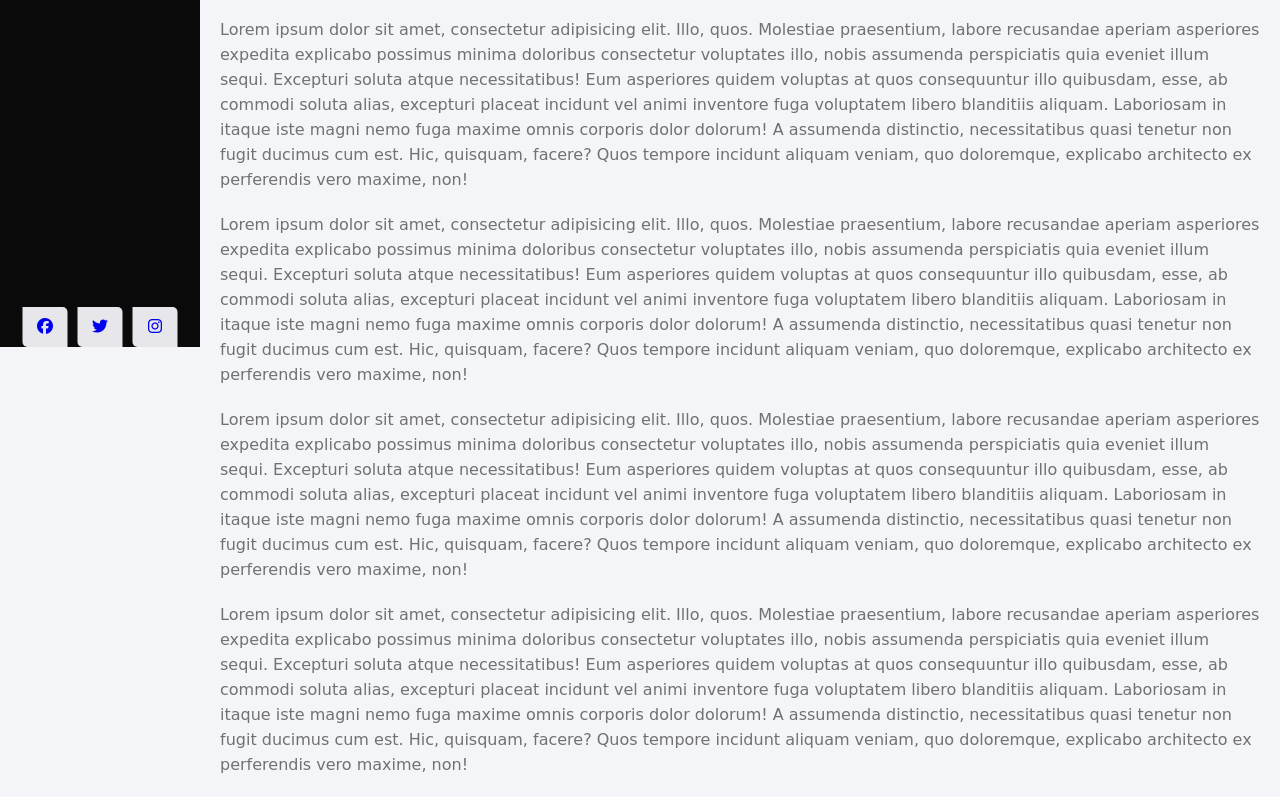
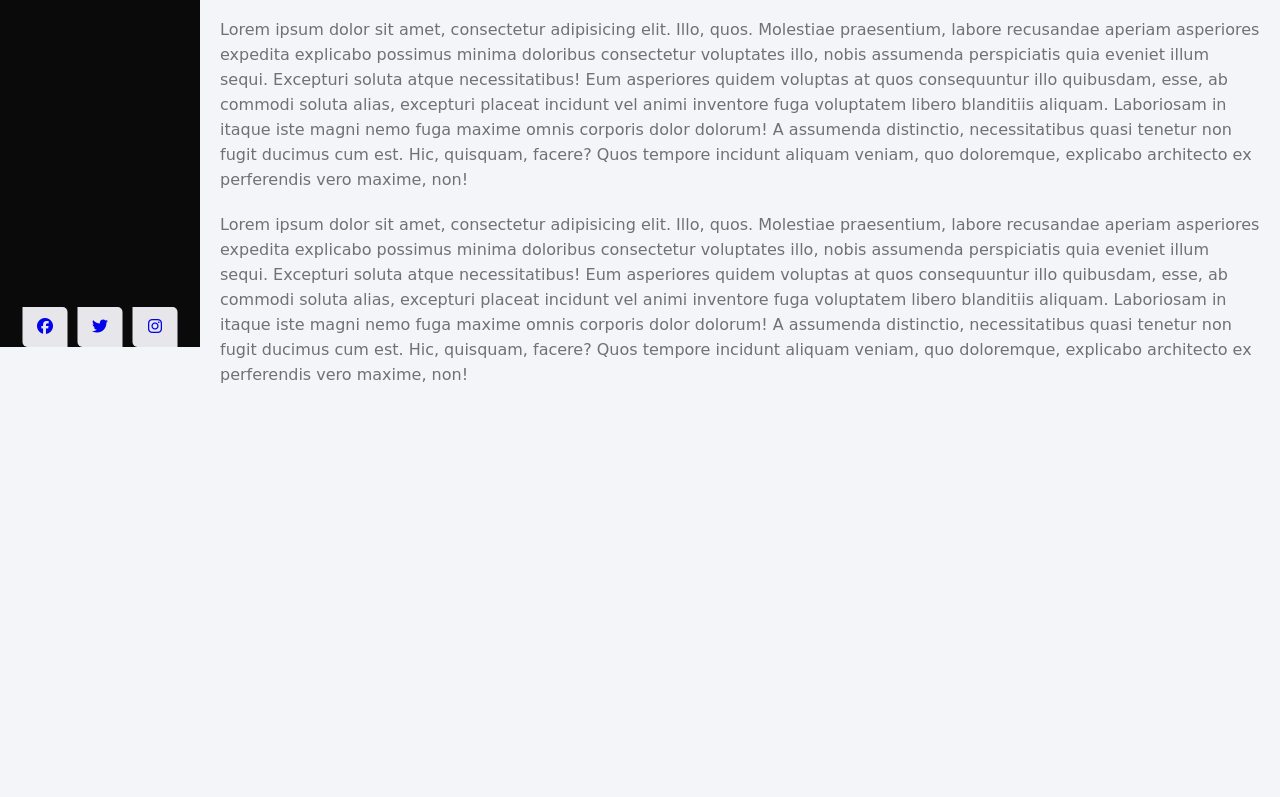
Before and after one commit to ajinkyamane007/Bootstrap-Navbar-Vertical, a plain HTML site: page index.html in a window 1280 px wide. Shown: the part 453-1250 px from the top of the page. After the commit the page ends 860 px from the top, so only its background shows below. Drawn offline with Linux system fonts and the light colour scheme; a web font is replaced by a local one.

Commit message:
minor change

```diff
--- a/index.html
+++ b/index.html
@@ -88,34 +88,7 @@
                     cum est. Hic, quisquam, facere? Quos tempore incidunt aliquam veniam,
                     quo doloremque, explicabo architecto ex perferendis vero maxime, non!
                 </div>
-                <div>
-                    Lorem ipsum dolor sit amet, consectetur adipisicing elit.
-                    Illo, quos. Molestiae praesentium, labore recusandae aperiam
-                    asperiores expedita explicabo possimus minima doloribus
-                    consectetur voluptates illo, nobis assumenda perspiciatis
-                    quia eveniet illum sequi. Excepturi soluta atque necessitatibus!
-                    Eum asperiores quidem voluptas at quos consequuntur illo quibusdam,
-                    esse, ab commodi soluta alias, excepturi placeat incidunt vel animi
-                    inventore fuga voluptatem libero blanditiis aliquam. Laboriosam in
-                    itaque iste magni nemo fuga maxime omnis corporis dolor dolorum! A
-                    assumenda distinctio, necessitatibus quasi tenetur non fugit ducimus
-                    cum est. Hic, quisquam, facere? Quos tempore incidunt aliquam veniam,
-                    quo doloremque, explicabo architecto ex perferendis vero maxime, non!
-                </div>
-                <div>
-                    Lorem ipsum dolor sit amet, consectetur adipisicing elit.
-                    Illo, quos. Molestiae praesentium, labore recusandae aperiam
-                    asperiores expedita explicabo possimus minima doloribus
-                    consectetur voluptates illo, nobis assumenda perspiciatis
-                    quia eveniet illum sequi. Excepturi soluta atque necessitatibus!
-                    Eum asperiores quidem voluptas at quos consequuntur illo quibusdam,
-                    esse, ab commodi soluta alias, excepturi placeat incidunt vel animi
-                    inventore fuga voluptatem libero blanditiis aliquam. Laboriosam in
-                    itaque iste magni nemo fuga maxime omnis corporis dolor dolorum! A
-                    assumenda distinctio, necessitatibus quasi tenetur non fugit ducimus
-                    cum est. Hic, quisquam, facere? Quos tempore incidunt aliquam veniam,
-                    quo doloremque, explicabo architecto ex perferendis vero maxime, non!
-                </div>
+
             </div>
         </div>
     </div>
```
